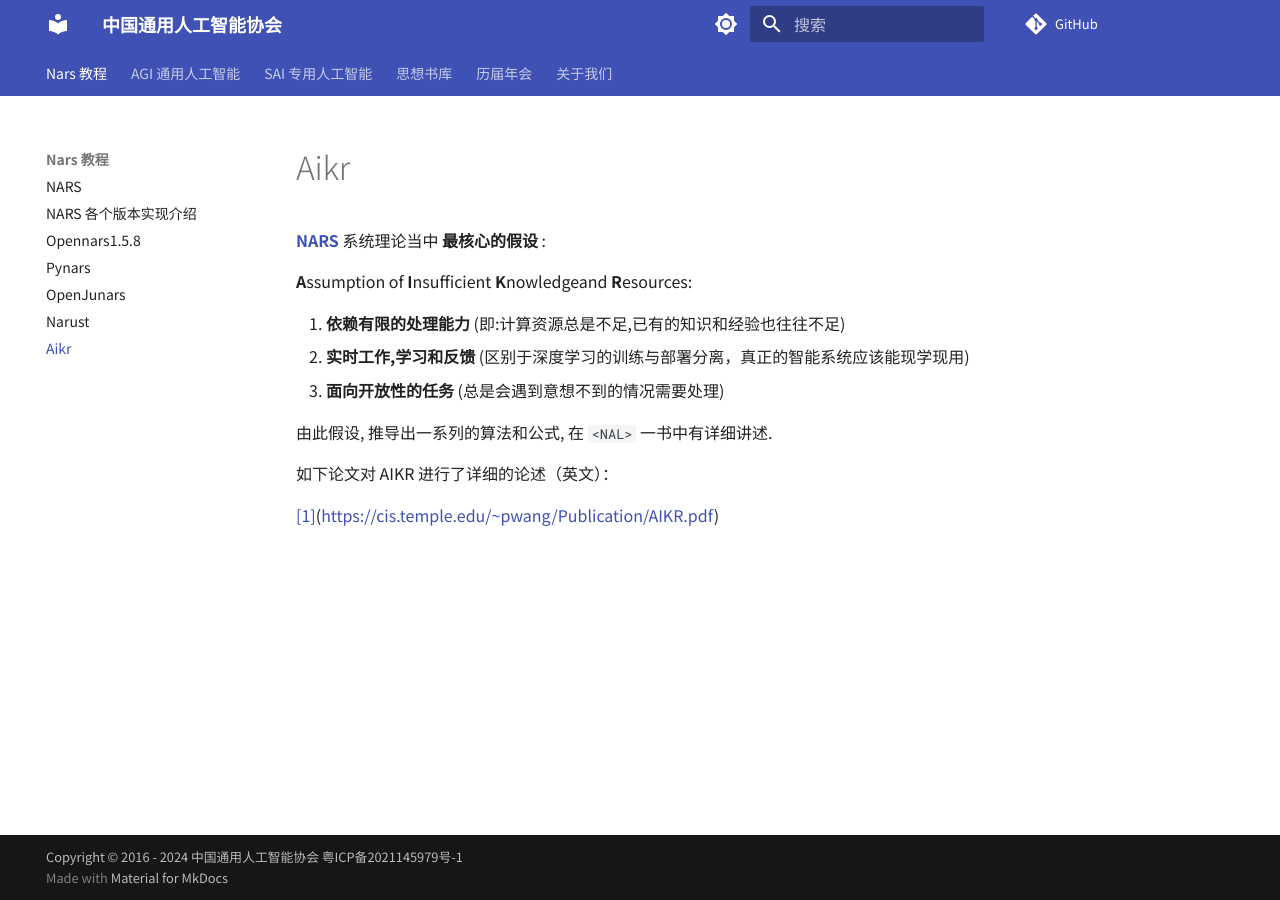
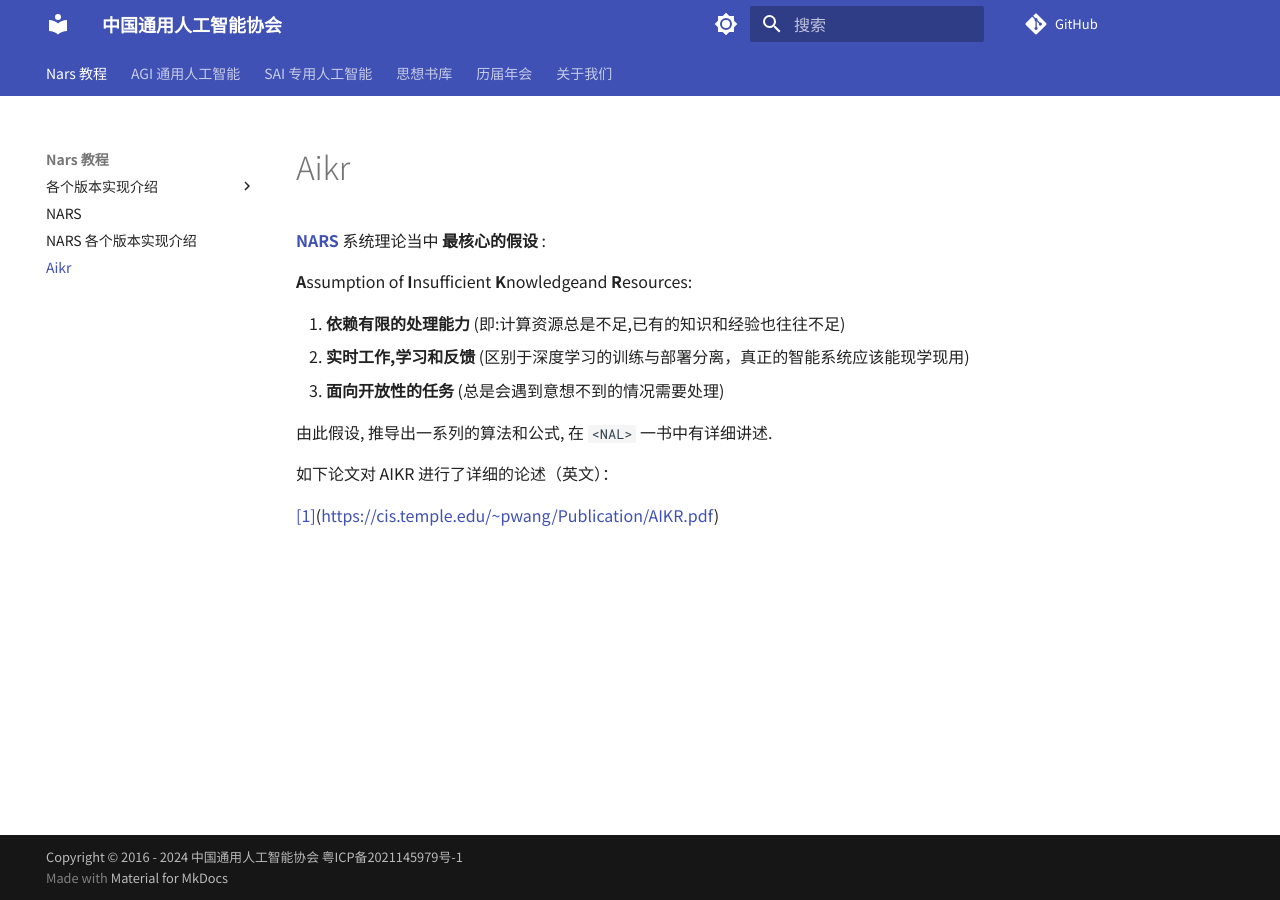
Before and after one commit to Hailaylin/agi-society-cn, an MkDocs documentation site: the page built from docs/nars/aikr.md, in a window 1280 px wide. Built offline with MkDocs 1.6.1 and Material for MkDocs 9.7.7, drawn with Linux system fonts in a browser that asks for light colours; comment, search, counter and statistics services are not loaded; part of the change alters nothing that is shown.

Commit message:
🪓fix impl文章目录结构放入NARS下层

```diff
--- a/mkdocs.yml
+++ b/mkdocs.yml
@@ -81,12 +81,14 @@ markdown_extensions:
 
 nav:
   - Nars 教程:
+    - 各个版本实现介绍:
+      - nars/impl/opennars1.5.8.md
+      - nars/impl/pynars.md
+      - nars/impl/junars.md
+      - nars/impl/narust.md
     - nars/nars_index.md
     - nars/impl/index.md
-    - nars/impl/opennars1.5.8.md
-    - nars/impl/pynars.md
-    - nars/impl/junars.md
-    - nars/impl/narust.md
+
     # - nars/learning_resources.md
     - nars/aikr.md
 
```
